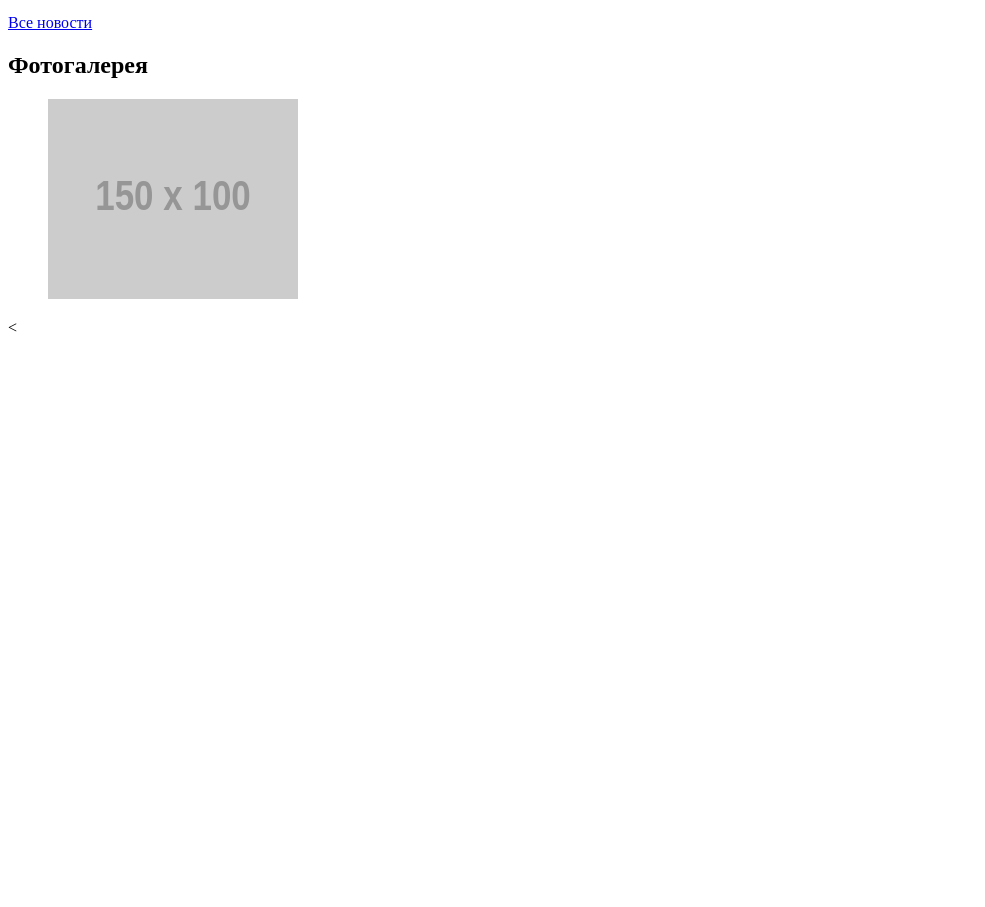
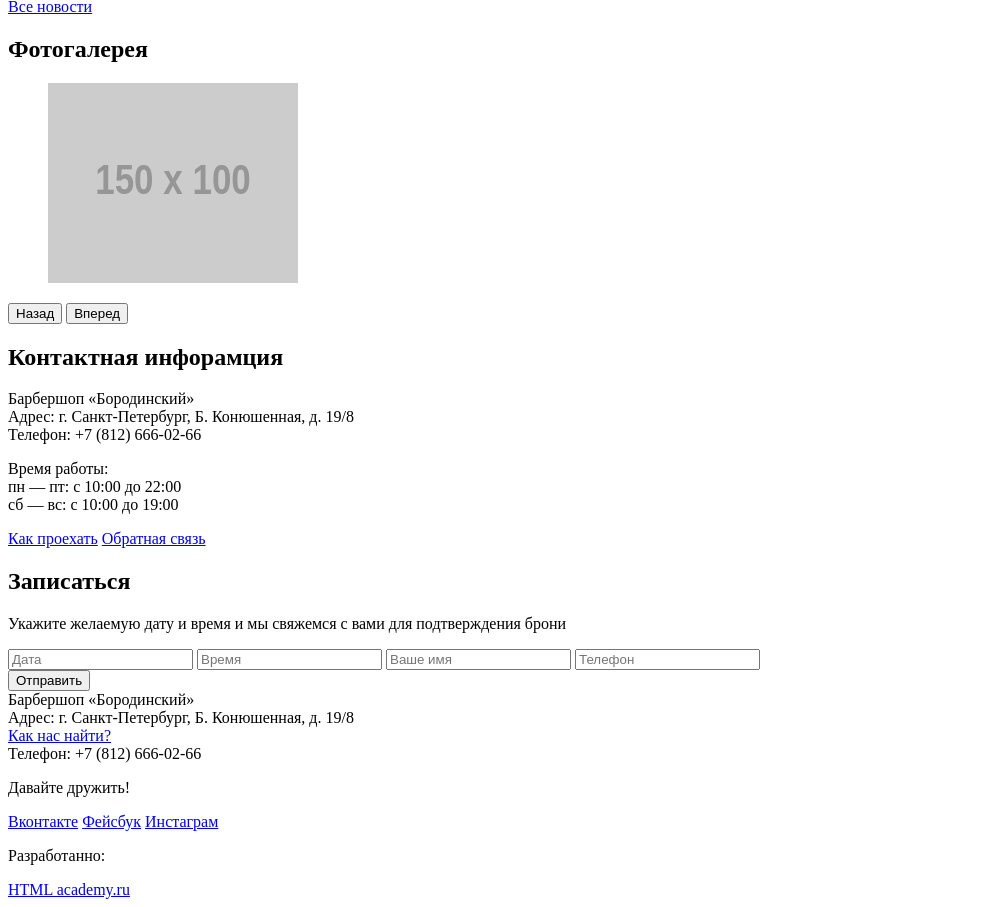
Before and after one commit to Valeriaartemchenko/230764-barbershop, a plain HTML site: page index.html in a window 1280 px wide. Shown: the part 737-1644 px from the top of the page, without its empty margins (0-985 px from the left). Before the commit the page ends 1082 px from the top, so only its background shows below. Drawn offline with Linux system fonts and the light colour scheme; placeholder pictures from the web are drawn by us.

Commit message:
Final index.html of Barbershop

```diff
--- a/index.html
+++ b/index.html
@@ -5,11 +5,9 @@
     <title>HTML Academy: Барбершоп</title>
   </head>
   <body>
-
-    <p>Репозиторий создан для обучения на интенсивном онлайн‑курсе «<a href="https://htmlacademy.ru/intensive/htmlcss">Базовый HTML и CSS</a>».</p>
-
 	<header class="main-header">
     	<div class="container">
+    		<nav class="main-navigation">
     			<ul>
     				<li><a href=#>Информация</a></li>
     				<li><a href=#>Новости</a></li>
@@ -17,9 +15,10 @@
     				<li><a href=#>Магазин</a></li>
     				<li><a href=#>Контакты</a></li>
     			</ul>
+    		</nav>
+    		<div class="user-block">
+    			<a class="login" href="#">Вход</a>
     		</div>
-    	<div class="user-block">
-    		<a class="login" href="#"></a>
     	</div>
     </header>
     <main class="container">
@@ -59,27 +58,59 @@
 
     		<div class="content-right">
     			<h2 class="content-title">Фотогалерея</h2>
+    			<div class="gallery">
     				<figure>
     					<img src="http://placehold.it/150x100" width="250" height="200" alt="Фото салона">
     				</figure>
-
+    				<button class="gallery-prev">Назад</button>
+    				<button class="gallery-next">Вперед</button>
+    			</div>
     		</div>
 		</div>
 		<div class="content">
     		<div class="content-left">
-
+    			<h2 class="content-title">Контактная инфорамция</h2>
+    			<p>Барбершоп «Бородинский»<br>
+            	Адрес: г. Санкт-Петербург, Б. Конюшенная, д. 19/8<br>
+            	Телефон: +7 (812) 666-02-66</p>
+    			<p>Время работы:<br>
+            	пн — пт: с 10:00 до 22:00<br>
+            	сб — вс: с 10:00 до 19:00</p>
+            	<a class="btn" href="#">Как проехать</a>
+            	<a class="btn" href="#">Обратная связь</a>
        		</div>
-
       		<div class="content-right">
-
+      			<h2 class="content-title">Записаться</h2>
+      			<p>Укажите желаемую дату и время и мы свяжемся с вами для подтверждения брони</p>
+      			<form class="appointment-form"  action="" method="post">
+    				<input type="text" name="date" placeholder="Дата">
+    				<input type="text" name="time" placeholder="Время">
+    				<input type="text" name="name" placeholder="Ваше имя">
+    				<input type="tel" name="phone" placeholder="Телефон"> <br>
+    				<button class="btn" type="submit">Отправить  </button>
+    			</form>
     		</div>
 		</div>
     </main>
-    <footer>
-    	<div class="contact-information">
-    		<
+    <footer class="main-footer">
+    	<div class="container">
+    		<section class="footer-contacts">
+    			Барбершоп «Бородинский»<br>
+            	Адрес: г. Санкт-Петербург, Б. Конюшенная, д. 19/8<br>
+            	<a href="#">Как нас найти?</a><br>
+            	Телефон: +7 (812) 666-02-66
+    		</section>
+    		<section class="footer-social ">
+    			<p>Давайте дружить!</p>
+    			<a class="social social-vk" href="#">Вконтакте</a>
+    			<a class="social social-fb" href="#">Фейсбук</a>
+    			<a class="social social-insta" href="#">Инстаграм</a>
+       		</section>
+    		<section class="footer-copyright">
+    			<p>Разработанно:</p>
+    			<a class="btn" href="https://htmlacademy.ru">HTML academy.ru</a>
+    		</section>
     	</div>
-    	<div class="appointment"></div>
     </footer>
 
   </body>
```
Lines whose indentation alone changed are shown as unchanged.
